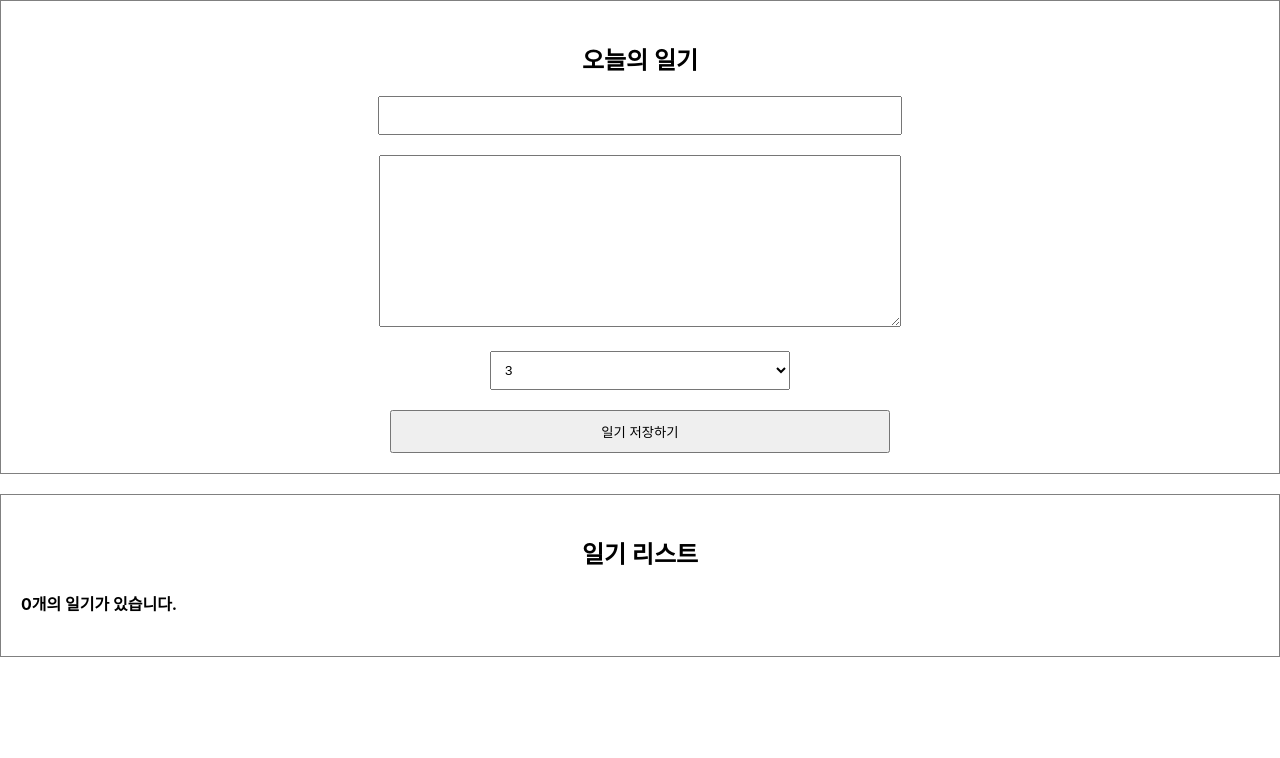
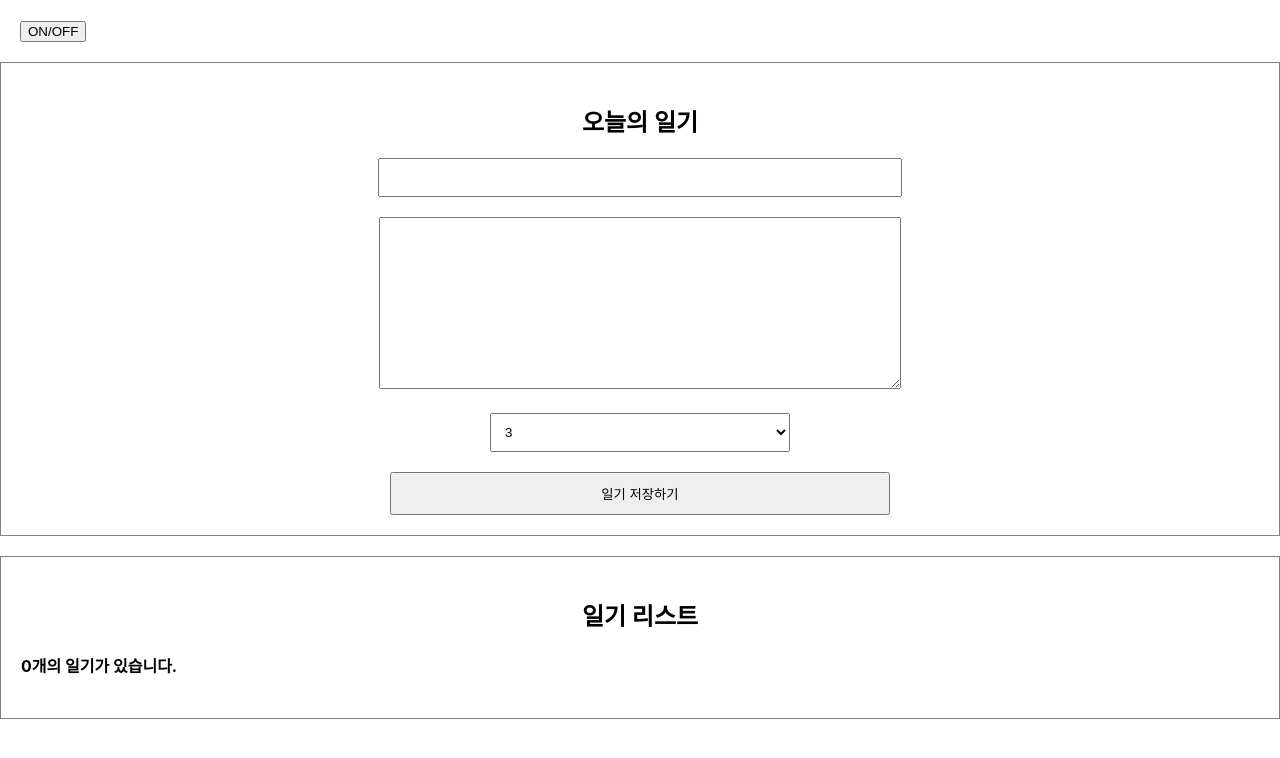
Before and after one commit to earthyoung/react_clonecoding_simple_diary, a React (Create React App) app: page / in a window 1280 px wide. Shown: the top 758 px of the page. Built offline with nearby package versions, Linux system fonts and the light colour scheme.

Commit message:
feat: LifeCycle.js로 component lifecycle 제어

```diff
--- a/src/App.js
+++ b/src/App.js
@@ -2,6 +2,7 @@
 import DiaryEditor from './DiaryEditor';
 import DiaryList from './DiaryList';
 import {useState, useRef} from "react";
+import LifeCycle from './LifeCycle';
 
 
 function App() {
@@ -35,6 +36,7 @@
 
   return (
     <div className="App">
+      <LifeCycle />
       <DiaryEditor onCreate={onCreate}/>
       <DiaryList diaryList={data} onRemove={onRemove} onEdit={onEdit}/>
     </div>
--- /dev/null
+++ b/src/LifeCycle.js
@@ -0,0 +1,18 @@
+import React, {useEffect, useState} from "react";
+
+const UnMountTest = () => {
+    return <div>Unmount Testing Component</div>
+};
+
+const LifeCycle = () => {
+
+    const [isVisible, setIsVisible] = useState(false);
+    const toggle = () => setIsVisible(!isVisible);
+
+    return <div style={{padding: 20}}>
+        <button onClick={toggle}>ON/OFF</button>
+        {isVisible && <UnMountTest />}
+    </div>
+};
+
+export default LifeCycle;
```
